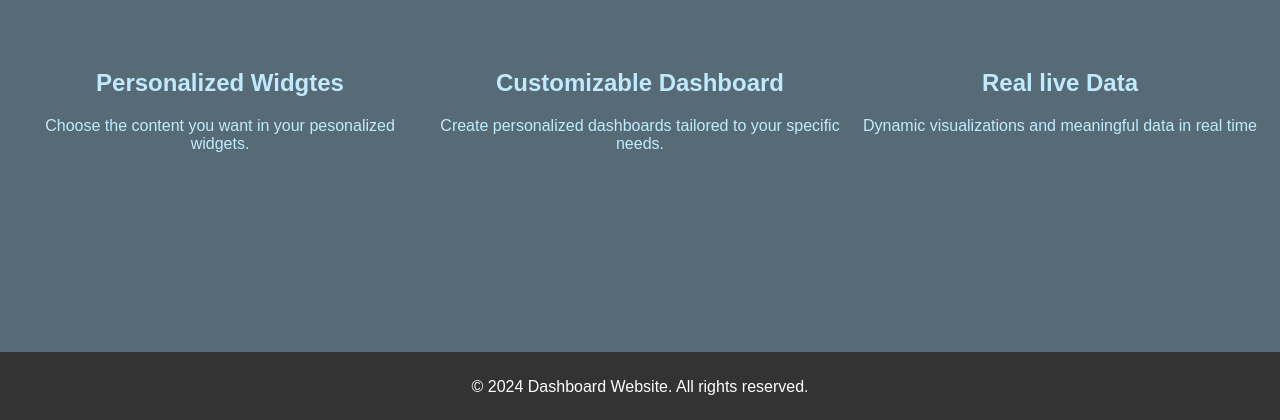
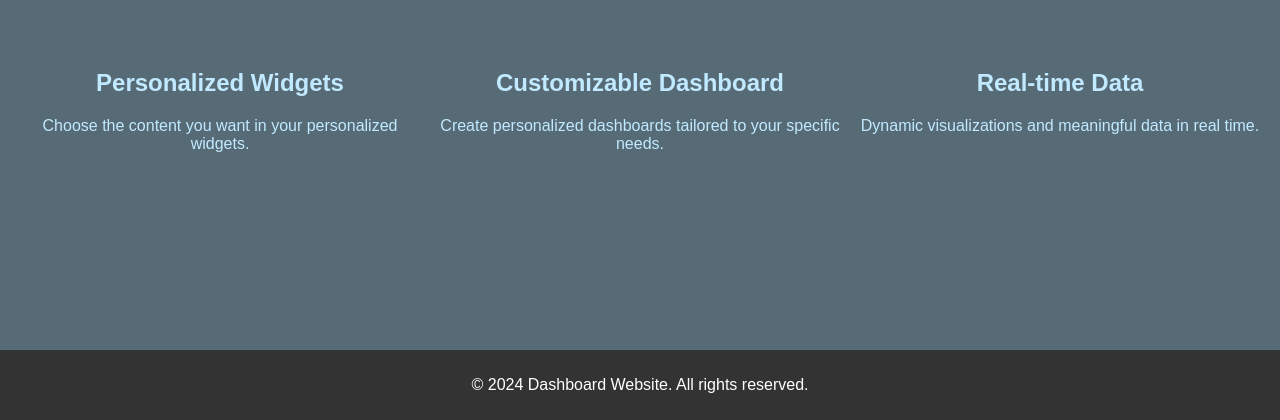
Before and after one commit to finnvhsn/Dashboard-Organizer, a Flask app: page /landingpage in a window 1280 px wide. Shown: the part 380-800 px from the top of the page. Run offline with Flask 3, Linux system fonts and the light colour scheme.

Commit message:
fixes in landingppage

```diff
--- a/project/templates/landingpage.html
+++ b/project/templates/landingpage.html
@@ -1,77 +1,35 @@
-
-<!--
 <!DOCTYPE html>
 <html lang="en">
 <head>
     <meta charset="UTF-8">
     <meta name="viewport" content="width=device-width, initial-scale=1.0">
-    <title>Dashboard Landing Page</title>
+    <title>Dashboard Website</title>
     <style>
         body {
             font-family: Arial, sans-serif;
             margin: 0;
             padding: 0;
+            background-color: #576B76;
         }
 
-        header {
+        .topbar {
             background-color: #333;
             color: #fff;
+            text-align: left; /* Text linksbündig ausrichten */
             padding: 10px 20px;
-            text-align: right;
+            position: fixed;
+            top: 0;
+            width: 100%;
+            height: 60px;
         }
 
-        header a {
+        .topbar a {
             color: #fff;
             text-decoration: none;
-            margin-left: 20px;
+            margin-right: 20px; /* Anpassung des Abstands nach rechts */
         }
 
-        header a:hover {
-            text-decoration: underline;
-        }
-
-        .container {
-            text-align: center;
-            margin-top: 50px;
-        }
-
-        h1 {
-            font-size: 36px;
-            margin-bottom: 20px;
-        }
-
-
-    </style>
-</head>
-<body>
-    <header>
-        <a href="/login">Login</a>
-        <a href="/logout">Logout</a>
-        <a href="/register">Register</a>
-    </header>
-
-    <div class="container">
-        <h1>Create your own Dashboard</h1>
-        <img class="image"  src="C:\Users\schmidma\OneDrive - Hewlett Packard Enterprise\DHBW\Webprogrammierung\Dashboard-Organizer\project\templates\—Pngtree—modern simple elegant dark blue_1454711.png" alt="Hintergrundbild"/>
-
-    </div>
-
-</body>
-</html>
--->
-<!DOCTYPE html>
-<html lang="en">
-<style>
-    body
-    {
-        font-family: Arial, sans-serif;
-        margin: 0;
-        padding: 0;
-        background-color: #576B76
-    }
-
-    .hero
-    {
+        .hero {
             background-image: url('background.jpg');
             background-size: cover;
             color: #fff;
@@ -79,52 +37,44 @@
             padding: 100px 0;
         }
 
-    .hero-content
-    {
+        .hero-content {
             max-width: 800px;
             margin: 0 auto;
         }
 
-    .hero h1
-    {
+        .hero h1 {
             font-size: 3em;
             margin-bottom: 20px;
         }
 
-    .btn
-     {
+        .btn {
             display: inline-block;
             background-color: #ff6600;
             color: #fff;
             padding: 10px 20px;
             text-decoration: none;
             border-radius: 5px;
-        font-weight: bold;
         }
 
-    .features
-     {
+        .features {
             display: grid;
             grid-template-columns: repeat(3, 1fr);
             gap: 20px;
             padding: 50px 20px;
-        justify-content: center; /* Zentriert den Grid-Container horizontal */
+            justify-content: center;
         }
 
-    .feature
-    {
+        .feature {
             text-align: center;
-        color: #C1E9FF
+            color: #C1E9FF;
         }
 
-    .feature img
-    {
+        .feature img {
             width: 100px;
             margin-bottom: 20px;
         }
 
-    .footer
-    {
+        .footer {
             background-color: #333;
             color: #fff;
             text-align: center;
@@ -132,36 +82,33 @@
             position: fixed;
             bottom: 0;
             width: 100%;
-        height: 6%;
         }
-
     </style>
-<head>
-    <meta charset="UTF-8">
-    <meta name="viewport" content="width=device-width, initial-scale=1.0">
-    <title>Dashboard Website</title>
-
 </head>
 <body>
+    <div class="topbar">
+        <a href="login">Login</a>
+        <a href="register">Register</a>
+    </div>
     <header class="hero">
         <div class="hero-content">
-            <h1>Welcome to Your Dashboard</h1>
-            <p>Manage your data with ease and efficiency</p>
+            <h1>Create Your Dashboard</h1>
+            <p>Manage it with ease and efficiency</p>
             <a href="#features" class="btn">Explore Features</a>
         </div>
     </header>
     <section class="features">
         <div class="feature">
-            <h2>Personalized Widgtes</h2>
-            <p>Choose the content you want in your pesonalized widgets.</p>
+            <h2>Personalized Widgets</h2>
+            <p>Choose the content you want in your personalized widgets.</p>
         </div>
         <div class="feature">
             <h2>Customizable Dashboard</h2>
             <p>Create personalized dashboards tailored to your specific needs.</p>
         </div>
         <div class="feature">
-            <h2>Real live Data  </h2>
-            <p> Dynamic visualizations and meaningful data in real time</p>
+            <h2>Real-time Data</h2>
+            <p>Dynamic visualizations and meaningful data in real time.</p>
         </div>
     </section>
     <footer class="footer">
```
Lines whose indentation alone changed are shown as unchanged.
